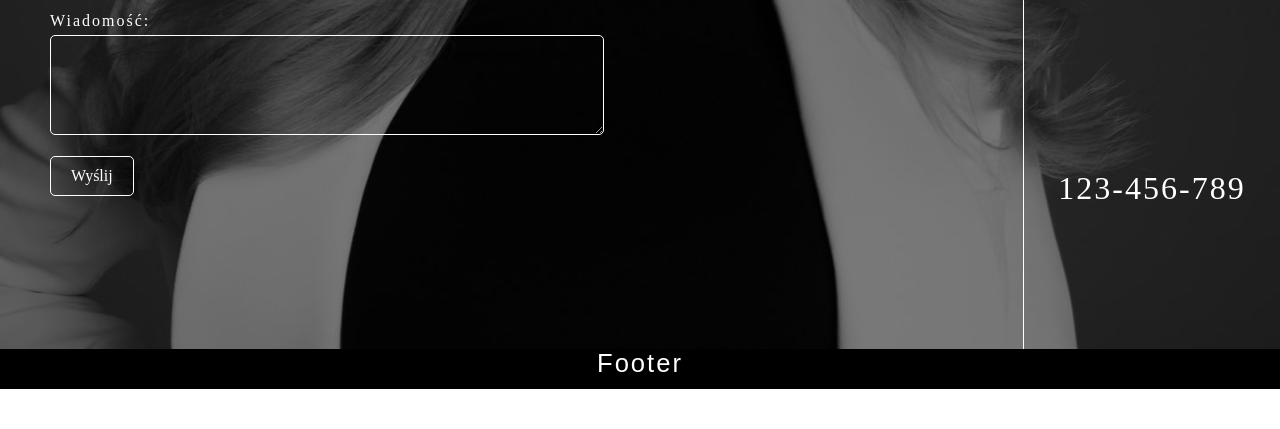
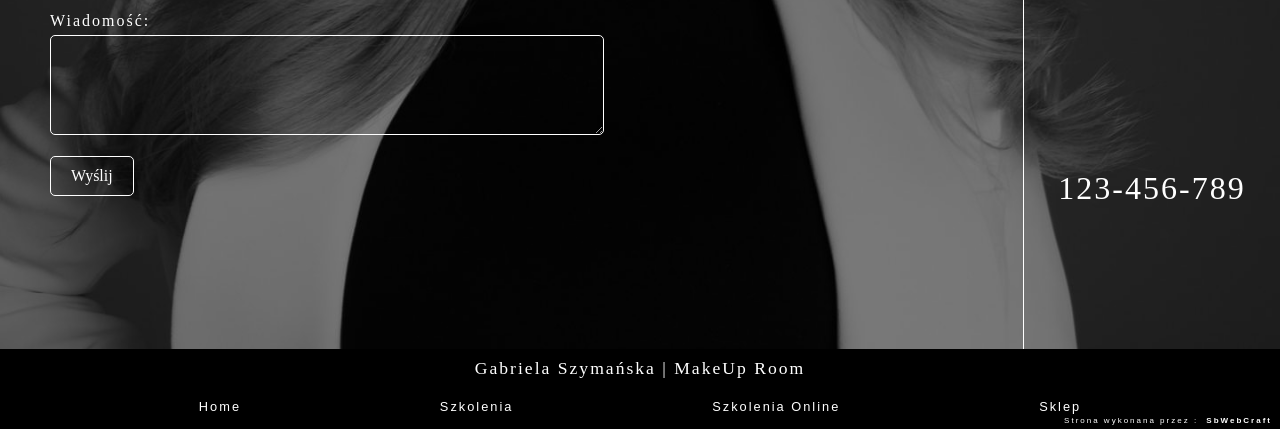
Before and after one commit to SebastianBurakowski/GabrielaSzymanska-MakeUpRoom, a website: page index.html in a window 1280 px wide. Shown: the part 5808-6237 px from the top of the page. Before the commit the page ends 6197 px from the top, so only its background shows below. Drawn offline with nearby package versions, Linux system fonts and the light colour scheme; a web font is replaced by a local one.

Commit message:
fixed bugs

```diff
--- a/index.html
+++ b/index.html
@@ -55,7 +55,7 @@
             <ul class="navbar__list">
                 <li class="navbar__item"><a class="navbar__item--link" href="#home">home</a></li>
                 <li class="navbar__item"><a class="navbar__item--link" href="#about">o mnie</a></li>
-                <li class="navbar__item"><a class="navbar__item--link" href="#offer">oferta</a></li>
+                <li class="navbar__item"><a class="navbar__item--link" href="#offers">oferta</a></li>
                 <li class="navbar__item"><a class="navbar__item--link" href="#courses--mobile">szkolenia</a></li>
                 <li class="navbar__item"><a class="navbar__item--link" href="#reviews">opinie</a></li>
                 <li class="navbar__item"><a class="navbar__item--link" href="contact">kontakt</a></li>
@@ -297,7 +297,16 @@
                 </div>
             </section>
 
-            <footer>Footer</footer>
+            <footer class="footer">
+                <h2 class="footer__title">Gabriela Szymańska | MakeUp Room</h2>
+                <ul class="footer__list">
+                    <li class="footer__element"><a href="#home" class="footer__link">Home</a></li>
+                    <li class="footer__element"><a href="../szkolenia.html" class="footer__link">Szkolenia</a></li>
+                    <li class="footer__element"><a href="../szkolenia.html" class="footer__link">Szkolenia Online</a></li>
+                    <li class="footer__element"><a href="https://cabelloshop.pl/" target="_blank" class="footer__link">Sklep</a></li>
+                </ul>
+                <p class="footer__text">Strona wykonana przez : <a href="https://www.instagram.com/sbwebcraft/" target="_blank" class="footer__dev">SbWebCraft</a></p>
+            </footer>
         </main>
     </div>
 
--- a/src/sass/layout/_base.scss
+++ b/src/sass/layout/_base.scss
@@ -1011,12 +1011,55 @@
     cursor: pointer;
 }
 
-footer {
+.footer {
+    position: relative;
     width: 100%;
-    height: 5vh;
     background-color: $dark;
     color: $pure-white;
     text-align: center;
+    height: 15vh;
+
+    &__title {
+        font-size: 1rem;
+        font-family: 'Boska';
+        font-weight: lighter;
+        padding: .5em;
+    }
+
+    &__list {
+        list-style: none;
+        display: flex;
+        justify-content: space-evenly;
+        align-items: center;
+        margin-bottom: 2em;
+    }
+
+    &__link {
+        text-align: center;
+        font-size: .6rem;
+        color: $pure-white;
+        text-decoration: none;
+        cursor: pointer;
+    }
+
+    &__text{
+        font-size: .5rem;
+        position: absolute;
+        bottom: 0;
+        right: 0;
+        padding: .5em;
+    }
+
+    &__dev{
+        color: $pure-white;
+        text-decoration: none;
+        cursor: pointer;
+        font-weight: bold;
+        padding: .5em;
+    }
+
+
+
 }
 
 
--- a/src/sass/media/_medium.scss
+++ b/src/sass/media/_medium.scss
@@ -670,6 +670,16 @@
             font-size: 2rem;
 
         }
+
+        .footer{
+         height: 10vh;
+         &__title{
+            font-size: 1.1rem;
+         }
+         &__link{
+            font-size: .8rem;
+         }
+        }
 }
 
 
```
Also changed, not shown: szkolenia.html (+1 -1 lines), dist/css/style.min.css, 2 other files.
